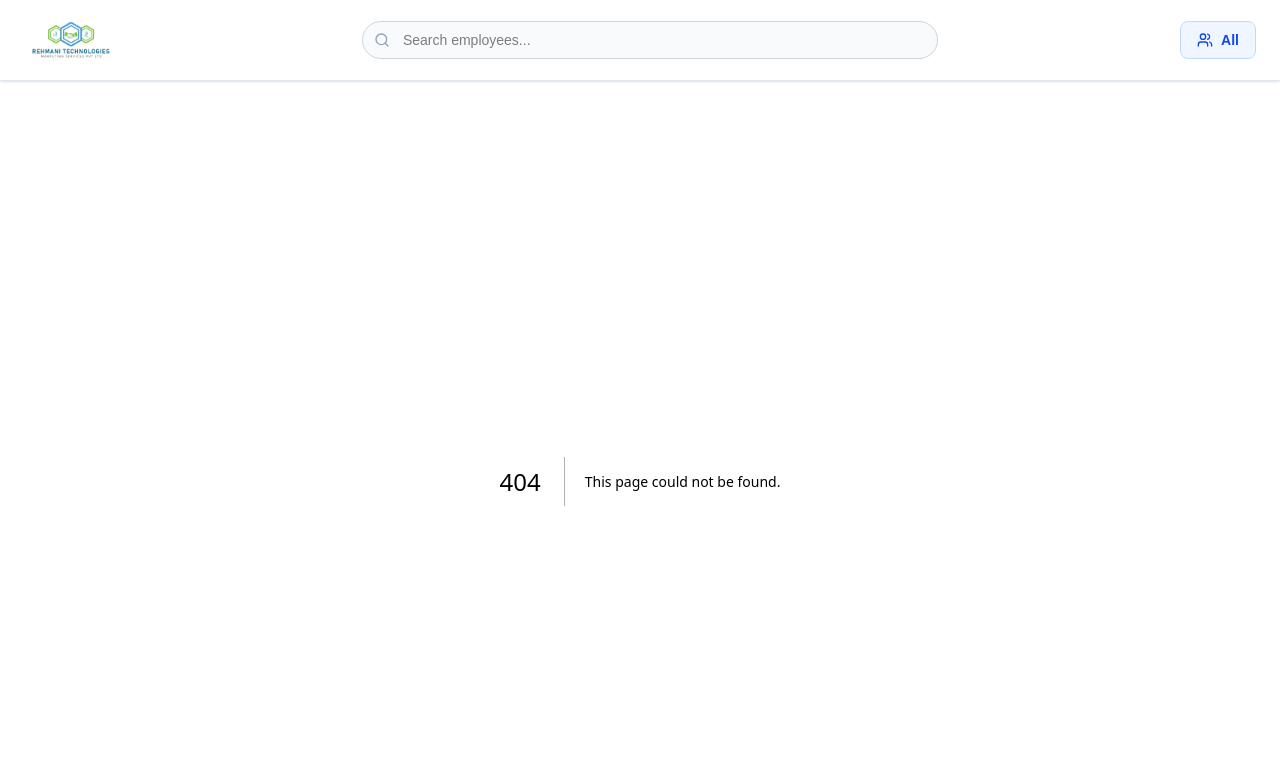
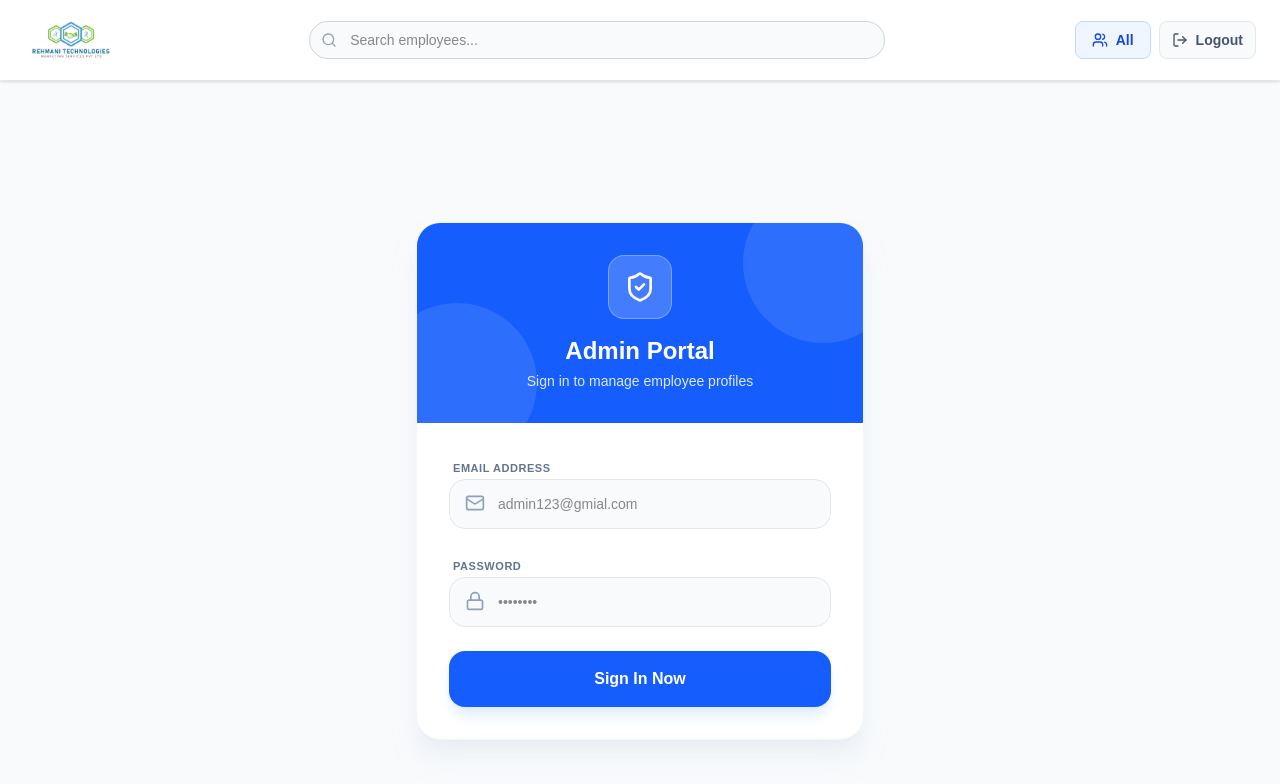
Before and after one commit to mumarshaikh64/card-genrator, a Next.js app: page /login in a window 1280 px wide. Before the commit this address had no page. Shown: the top 784 px of the page. Built offline with nearby package versions, Linux system fonts and the light colour scheme.

Commit message:
Implemented Admin Login and Protected Routes

```diff
--- a/app/employees/page.tsx
+++ b/app/employees/page.tsx
@@ -20,8 +20,12 @@ function EmployeesList() {
   const itemsPerPage = 8;
 
   useEffect(() => {
+    const isAdmin = localStorage.getItem('isAdmin');
+    if (isAdmin !== 'true') {
+      router.push('/login');
+    }
     fetchEmployees();
-  }, [query]);
+  }, [query, router]);
 
   const fetchEmployees = async () => {
     setLoading(true);
--- /dev/null
+++ b/app/login/page.tsx
@@ -0,0 +1,108 @@
+'use client';
+
+import { useState, useEffect } from 'react';
+import { useRouter } from 'next/navigation';
+import { Lock, Mail, Loader2, ShieldCheck } from 'lucide-react';
+
+export default function LoginPage() {
+  const [email, setEmail] = useState('');
+  const [password, setPassword] = useState('');
+  const [loading, setLoading] = useState(false);
+  const [error, setError] = useState('');
+  const router = useRouter();
+
+  useEffect(() => {
+    // Check if already logged in
+    const isAdmin = localStorage.getItem('isAdmin');
+    if (isAdmin === 'true') {
+      router.push('/');
+    }
+  }, [router]);
+
+  const handleLogin = (e: React.FormEvent) => {
+    e.preventDefault();
+    setLoading(true);
+    setError('');
+
+    // Hardcoded credentials as requested
+    if (email === 'admin123@gmial.com' && password === 'admin123') {
+      localStorage.setItem('isAdmin', 'true');
+      router.push('/');
+    } else {
+      setError('Invalid email or password');
+      setLoading(false);
+    }
+  };
+
+  return (
+    <div className="min-h-screen bg-slate-50 flex items-center justify-center p-4">
+      <div className="max-w-md w-full bg-white rounded-3xl shadow-xl shadow-slate-200/50 border border-slate-100 overflow-hidden">
+        <div className="bg-blue-600 p-8 text-center relative overflow-hidden">
+          <div className="absolute top-0 left-0 w-full h-full opacity-10 pointer-events-none">
+            <div className="absolute -top-10 -right-10 w-40 h-40 bg-white rounded-full"></div>
+            <div className="absolute -bottom-10 -left-10 w-40 h-40 bg-white rounded-full"></div>
+          </div>
+          <div className="relative z-10">
+            <div className="w-16 h-16 bg-white/20 backdrop-blur-sm rounded-2xl flex items-center justify-center mx-auto mb-4 border border-white/30">
+              <ShieldCheck className="w-8 h-8 text-white" />
+            </div>
+            <h1 className="text-2xl font-bold text-white">Admin Portal</h1>
+            <p className="text-blue-100 text-sm mt-1">Sign in to manage employee profiles</p>
+          </div>
+        </div>
+
+        <div className="p-8">
+          <form onSubmit={handleLogin} className="space-y-6">
+            <div className="space-y-1.5">
+              <label className="text-[11px] font-bold text-slate-500 uppercase tracking-wider ml-1">Email Address</label>
+              <div className="relative group">
+                <Mail className="absolute left-4 top-3.5 h-5 w-5 text-slate-400 group-focus-within:text-blue-600 transition-colors" />
+                <input
+                  type="email"
+                  required
+                  value={email}
+                  onChange={(e) => setEmail(e.target.value)}
+                  className="w-full bg-slate-50 border border-slate-200 rounded-2xl py-3.5 pl-12 pr-4 text-sm focus:bg-white focus:border-blue-600 outline-none transition-all"
+                  placeholder="admin123@gmial.com"
+                />
+              </div>
+            </div>
+
+            <div className="space-y-1.5">
+              <label className="text-[11px] font-bold text-slate-500 uppercase tracking-wider ml-1">Password</label>
+              <div className="relative group">
+                <Lock className="absolute left-4 top-3.5 h-5 w-5 text-slate-400 group-focus-within:text-blue-600 transition-colors" />
+                <input
+                  type="password"
+                  required
+                  value={password}
+                  onChange={(e) => setPassword(e.target.value)}
+                  className="w-full bg-slate-50 border border-slate-200 rounded-2xl py-3.5 pl-12 pr-4 text-sm focus:bg-white focus:border-blue-600 outline-none transition-all"
+                  placeholder="••••••••"
+                />
+              </div>
+            </div>
+
+            {error && (
+              <div className="bg-red-50 text-red-600 text-xs font-bold p-4 rounded-xl border border-red-100 animate-shake">
+                {error}
+              </div>
+            )}
+
+            <button
+              type="submit"
+              disabled={loading}
+              className="w-full bg-blue-600 hover:bg-blue-700 text-white py-4 rounded-2xl font-bold transition-all shadow-lg shadow-blue-100 flex items-center justify-center gap-2 transform active:scale-[0.98] disabled:opacity-70"
+            >
+              {loading ? (
+                <Loader2 className="w-5 h-5 animate-spin" />
+              ) : (
+                <>Sign In Now</>
+              )}
+            </button>
+          </form>
+        </div>
+      </div>
+    </div>
+  );
+}
--- a/app/page.tsx
+++ b/app/page.tsx
@@ -34,6 +34,14 @@ function GeneratorForm() {
   const [showCompanyDetails, setShowCompanyDetails] = useState(false);
   const [qrData, setQrData] = useState("");
   const [attemptedSubmit, setAttemptedSubmit] = useState(false);
+
+  // Check for authentication
+  useEffect(() => {
+    const isAdmin = localStorage.getItem('isAdmin');
+    if (isAdmin !== 'true') {
+      router.push('/login');
+    }
+  }, [router]);
 
   // Load company details and set current date on mount
   useEffect(() => {
--- a/components/Navbar.tsx
+++ b/components/Navbar.tsx
@@ -2,7 +2,7 @@
 
 import Link from 'next/link';
 import { useRouter, useSearchParams, usePathname } from 'next/navigation';
-import { Search, Users } from 'lucide-react';
+import { Search, Users, LogOut } from 'lucide-react';
 import { useState, useEffect, Suspense } from 'react';
 
 function NavbarInner() {
@@ -25,6 +25,11 @@ function NavbarInner() {
     } else {
       router.push(`/employees`);
     }
+  };
+
+  const handleLogout = () => {
+    localStorage.removeItem('isAdmin');
+    router.push('/login');
   };
 
   return (
@@ -56,17 +61,25 @@ function NavbarInner() {
         </div>
       )}
 
-      {/* Right: View All Employees Button - Hidden on profile page */}
+      {/* Right: View All Employees Button & Logout - Hidden on profile page */}
       {!isProfilePage && (
-        <div className="order-2 sm:order-3">
+        <div className="order-2 sm:order-3 flex items-center gap-2">
           <Link
             href="/employees"
             className="flex items-center gap-2 bg-blue-50 text-blue-700 hover:bg-blue-100 px-3 sm:px-4 py-2 rounded-lg text-xs sm:text-sm font-semibold transition-colors border border-blue-200 whitespace-nowrap"
           >
             <Users className="w-4 h-4" />
-            <span className="hidden xs:inline">All Employees</span>
+            <span className="hidden xs:inline">Employees</span>
             <span className="inline xs:hidden">All</span>
           </Link>
+          <button
+            onClick={handleLogout}
+            className="flex items-center gap-2 bg-slate-50 text-slate-600 hover:bg-red-50 hover:text-red-600 px-3 py-2 rounded-lg text-xs sm:text-sm font-semibold transition-all border border-slate-200 hover:border-red-100"
+            title="Logout"
+          >
+            <LogOut className="w-4 h-4" />
+            <span className="hidden md:inline">Logout</span>
+          </button>
         </div>
       )}
     </nav>
```
Also changed, not shown: 1 other file (tests, documents, lock files or other folders).
